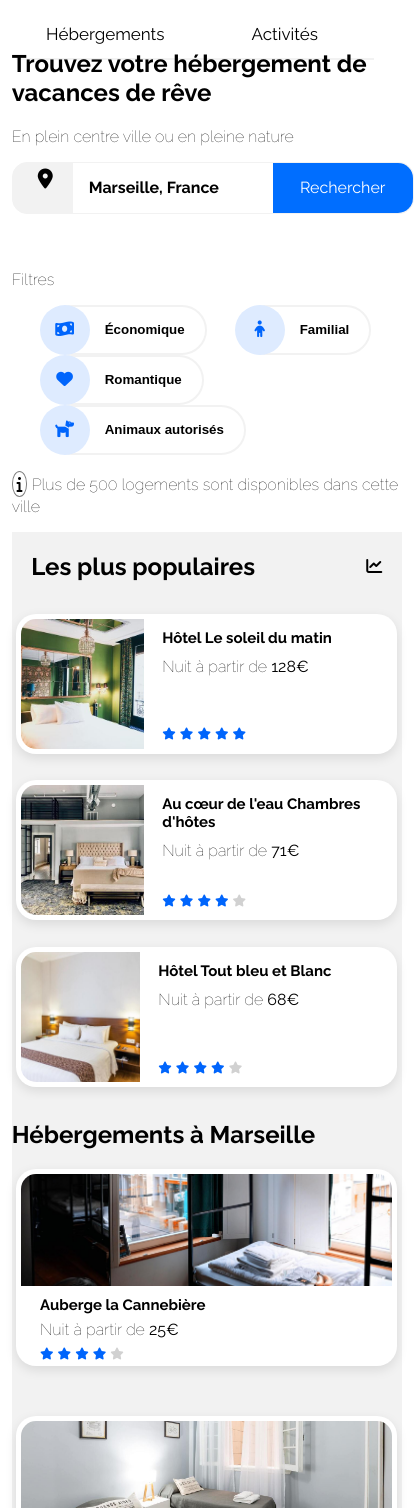
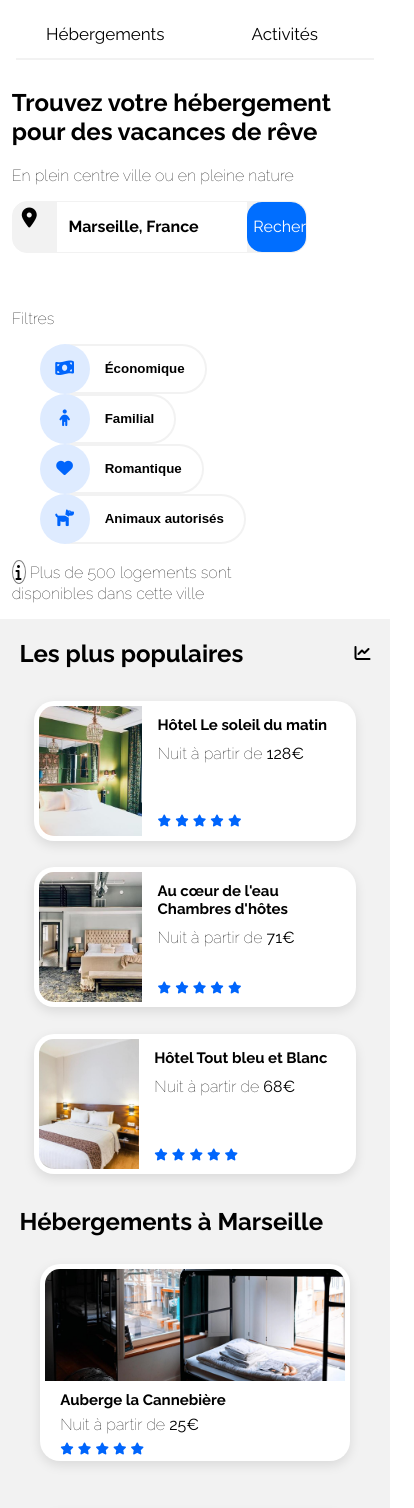
Before and after one commit to jntdev/JonathanMarois_2_10092021, a plain HTML site: page index.html in a window 390 px wide. Shown: the part 51-1559 px from the top of the page, 414 px wide, since content can reach past the window. Drawn offline with Linux system fonts and the light colour scheme.

Commit message:
check w3c

```diff
--- a/index.html
+++ b/index.html
@@ -29,7 +29,7 @@
     <main>
       <!-- --------------------- Research & Filter --------------------- -->
       <section class="Topsection">
-        <h1>Trouvez votre hébergement de vacances de rêve</h1>
+        <h1>Trouvez votre hébergement pour des vacances de rêve</h1>
         <p>En plein centre ville ou en pleine nature</p>
         <div class="search flexrow">
           <i class="fas fa-map-marker-alt fa-lg"></i>
@@ -40,27 +40,27 @@
           <p>Filtres</p>
           <div class="filtretype flexrow">
             <button class="filtre flexrow">
-              <div class="circle">
+              <span class="circle">
                 <i class="fas fa-money-bill-wave fa-lg"></i>
-              </div>
+              </span>
               &#201;conomique
             </button>
             <button class="filtre flexrow">
-              <div class="circle">
+              <span class="circle">
                 <i class="fas fa-child fa-lg"></i>
-              </div>
+              </span>
               Familial
             </button>
             <button class="filtre flexrow">
-              <div class="circle">
+              <span class="circle">
                 <i class="fas fa-heart fa-lg"></i>
-              </div>
+              </span>
               Romantique
             </button>
             <button class="filtre flexrow">
-              <div class="circle">
+              <span class="circle">
                 <i class="fas fa-dog fa-lg"></i>
-              </div>
+              </span>
               Animaux autorisés
             </button>
           </div>
--- a/style.css
+++ b/style.css
@@ -18,7 +18,6 @@
 
 body {
   max-width: 1400px;
-  width: 100vw;
   margin: 0 auto;
   padding: 0;
   font-family: var(--primeFontFam);
@@ -43,12 +42,7 @@ a {
   color: var(--blue);
 }
 
-h2 {
-  width: 100%;
-}
-
 h3 {
-  width: 100%;
   font-size: 15px;
 }
 
@@ -94,10 +88,10 @@ nav > ul > li > a {
   font-size: 17px;
 }
 
-nav > ul > li :hover {
+/* nav > ul > li :hover {
   color: var(--blue);
   border-top: solid 1px var(--blue);
-}
+} */
 
 nav > ul {
   padding: 0;
@@ -110,7 +104,11 @@ nav > ul > li {
 }
 
 .Topsection {
+  margin-top: 2%;
   padding: 0 3%;
+}
+.Topsection > p {
+  width: 80%;
 }
 
 .search {
@@ -156,10 +154,10 @@ nav > ul > li {
 }
 
 .filtreSection {
+  width: 80%;
   flex-wrap: wrap;
   display: flex;
   flex-direction: row;
-  width: 100%;
 }
 
 .filtretype {
@@ -222,7 +220,6 @@ nav > ul > li {
 /* ********** MID PAGE ********** */
 
 .midpage {
-  width: 100%;
   flex-direction: row-reverse;
   flex-wrap: wrap;
   padding: 2%;
@@ -261,7 +258,7 @@ aside {
 }
 
 #hebergement > .container > .box {
-  width: 235px;
+  min-width: 235px;
   height: 187px;
 }
 
@@ -286,6 +283,7 @@ aside {
 .titleAside {
   padding: 0 5%;
   align-items: center;
+  justify-content: space-between;
 }
 
 aside > .container {
@@ -295,7 +293,6 @@ aside > .container {
 }
 
 aside > .container > .box {
-  width: 345px;
   height: 130px;
 }
 
@@ -346,7 +343,7 @@ aside > .container > .box {
 }
 
 .activitybox {
-  width: 308px;
+  width: 45%;
   height: 400px;
 }
 
@@ -412,7 +409,7 @@ aside > .container > .box {
 
 /* ********** FOOTER ********** */
 footer {
-  text-align: justify;
+  text-align: start;
   justify-content: flex-start;
   padding: 3% 2% 2% 2%;
 }
@@ -428,7 +425,7 @@ li > h2 {
 }
 
 .footercontent > li {
-  margin-top: 10%;
+  margin-top: 10px;
 }
 
 .footercontent {
@@ -440,10 +437,6 @@ li > h2 {
   color: black;
   font-weight: var(--secondaryFontWei);
   margin-bottom: 15px;
-}
-
-.grey {
-  color: rgb(209, 209, 209);
 }
 
 /* Media Queries */
@@ -459,11 +452,10 @@ li > h2 {
     flex-wrap: wrap;
     display: flex;
     flex-direction: column;
-    align-items: center;
   }
   #hebergement {
     width: 50%;
-    height: 830px;
+    height: auto;
   }
   #hebergement > .container > .box {
     margin-bottom: 50px;
@@ -472,17 +464,20 @@ li > h2 {
 
 @media (max-width: 1060px) {
   #hebergement {
-    width: 500px;
-    height: auto;
+    min-width: 500px;
   }
+
   #activites {
     height: auto;
     flex-direction: column;
   }
 }
 @media (max-width: 991px) {
-  section {
-    width: 100vw;
+  .titleAside {
+    padding: 0 5%;
+  }
+  #hebergement > h2 {
+    padding-left: 5%;
   }
 
   #hebergement,
@@ -491,6 +486,13 @@ li > h2 {
     border-radius: 0;
     padding: 0;
     margin: 0;
+  }
+  aside > .container > .box {
+    width: 50%;
+  }
+
+  #hebergement > .container {
+    padding: 2%;
   }
 
   #hebergement > .container,
@@ -504,24 +506,40 @@ li > h2 {
     padding: 0;
   }
 
-  aside > .container > .box {
-    width: 456px;
-  }
   .midpage {
     padding: 0;
     flex-direction: column;
+  }
+
+  footer > ul {
+    width: 90%;
+  }
+}
+
+@media (max-width: 850px) {
+  .footerlist {
+    flex-direction: column;
+    padding: 0 0 0 10%;
+  }
+  .footerlist {
+    justify-content: space-around;
+  }
+  .footerlist > li {
+    margin-top: 10px;
+    width: 50%;
+    margin-bottom: 60px;
   }
 }
 
 @media (max-width: 680px) {
   .midpage {
-    padding: 0;
     margin: 0;
   }
   #hebergement,
   aside {
     border-radius: 0;
     margin: 0 auto;
+    min-width: unset;
   }
 
   #hebergement > .container {
@@ -551,7 +569,7 @@ li > h2 {
   .boxE {
     padding: 0;
     margin-bottom: 30px;
-    width: 456px;
+    width: 80%;
     height: 200px;
   }
 
@@ -567,7 +585,10 @@ li > h2 {
     height: 140px;
   }
   #hebergement > .container > #box {
-    width: 456px;
+    width: 77%;
+  }
+  aside > .container > .box {
+    width: 74%;
   }
   /* .activitybox > .box {
     width: 95%;
@@ -579,9 +600,11 @@ li > h2 {
   body {
     position: relative;
   }
-  h1 {
-    margin-top: px;
+
+  .Topsection {
+    margin-top: 10%;
   }
+
   .absolute {
     position: absolute;
     right: 0px;
@@ -605,13 +628,13 @@ li > h2 {
     border-bottom: solid 2px var(--grey);
   }
 
-  nav > ul > li :hover {
-    border-bottom: solid 2px var(--blue);
+  .respNav :hover {
+    border-color: var(--blue);
   }
 
   nav > ul > li :hover {
     width: 100%;
-    border-top: transparent;
+    border-top: unset;
   }
   .midpage {
     padding: 0;
@@ -622,16 +645,8 @@ li > h2 {
     width: 100%;
   }
 
-  .footerlist {
-    flex-direction: column;
-    padding: 0 0 0 10%;
-  }
-
   li > h2 {
     margin-top: 50px;
-  }
-  #footerlist > li {
-    margin-top: 5%;
   }
 
   #hebergement > .container > #box,
@@ -641,6 +656,18 @@ li > h2 {
   .boxC,
   .boxD,
   .boxE {
-    width: 95%;
+    width: 80%;
+  }
+  .search {
+    width: 80%;
+  }
+
+  .search > input {
+    width: 65%;
+  }
+
+  .searchButton {
+    width: 20%;
+    border-radius: 15px;
   }
 }
```
